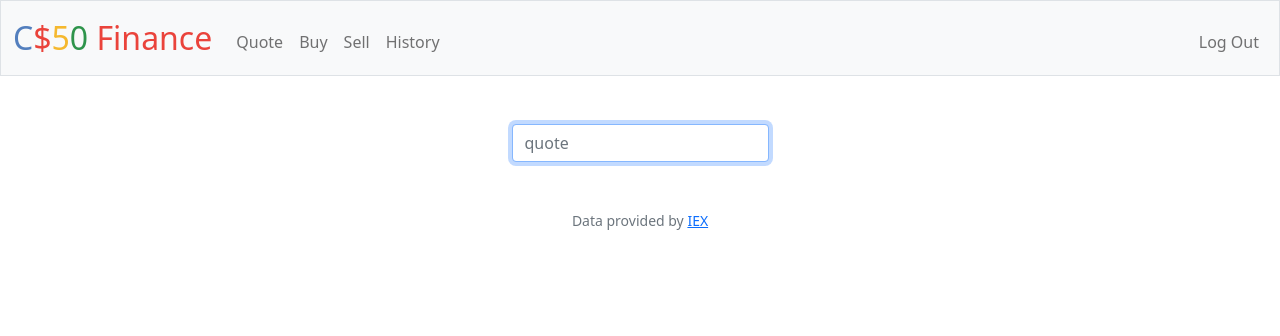
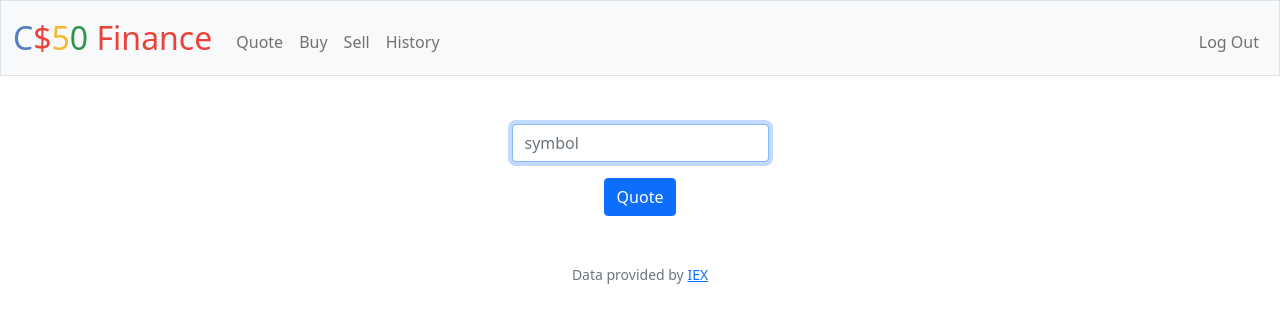
Before and after one commit to H3nry-T/cs50-copy, a Flask app: page /quote in a window 1280 px wide. Shown: the top 336 px of the page. Run offline with Flask 2, Linux system fonts and the light colour scheme; a user stored in the database is signed in; some libraries are stand-ins or nearby versions.

Commit message:
Tue, Nov 1, 2022, 2:29 PM +00:00

```diff
--- a/pset9/finance/templates/quote.html
+++ b/pset9/finance/templates/quote.html
@@ -2,8 +2,10 @@
 
 {% block main %}
     <form action="/quote" method="post">
-        <div mb-3>
-            <input class="form-control mx-auto w-auto" name="quote" type="text" placeholder="quote" autofocus>
+        <div class="mb-3">
+            <input class="form-control mx-auto w-auto" name="symbol" type="text" placeholder="symbol" autocomplete="off" autofocus>
         </div>
+
+        <button class="btn btn-primary" type="submit">Quote</button>
     </form>
 {% endblock %}
```
